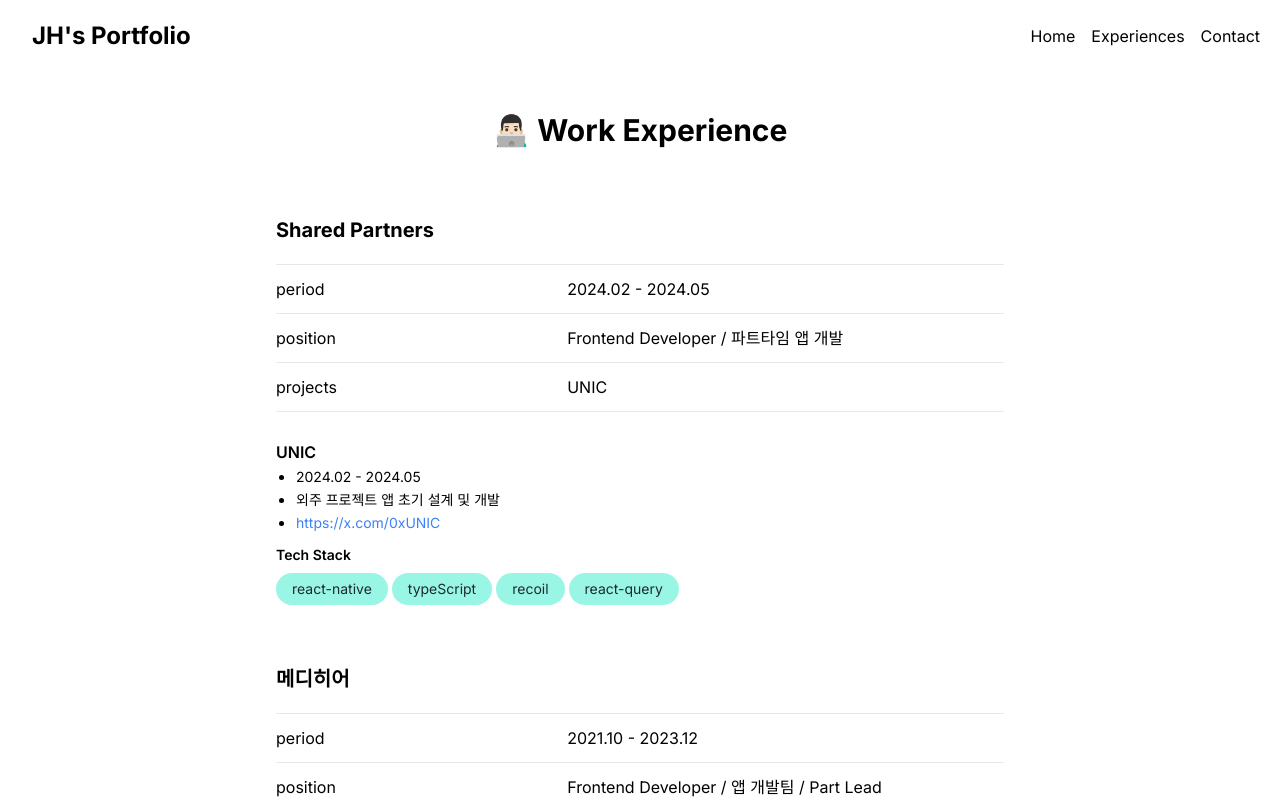
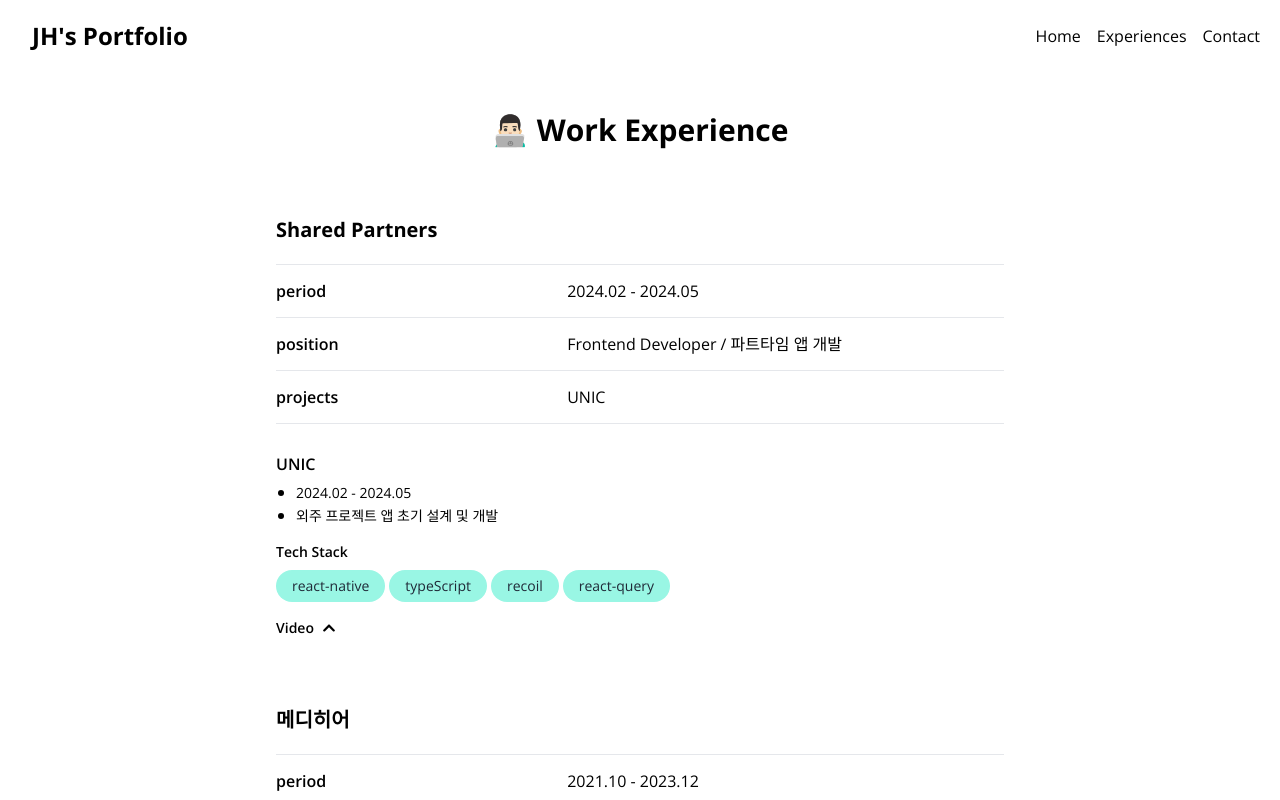
Before and after one commit to Bangc121/new-portfolio, a Next.js app: page /experiences in a window 1280 px wide. Built offline with nearby package versions, Linux system fonts and the light colour scheme.

Commit message:
portfolio update

```diff
--- a/package.json
+++ b/package.json
@@ -10,11 +10,12 @@
   },
   "dependencies": {
     "next": "14.2.3",
-    "next-video": "^1.1.0",
     "nodemailer": "^6.9.13",
     "react": "^18",
     "react-dom": "^18",
     "react-icons": "^5.2.1",
+    "react-player": "^2.16.0",
+    "react-spinners": "^0.13.8",
     "roughjs": "^4.6.6",
     "yup": "^1.4.0"
   },
--- /dev/null
+++ b/public/videos/high.mp4.json
@@ -0,0 +1 @@
+{"status":"pending","originalFilePath":"videos/high.mp4","provider":"mux","providerMetadata":{},"createdAt":1717733441613,"updatedAt":1717733441613,"size":3905361}
--- a/src/app/contact/page.tsx
+++ b/src/app/contact/page.tsx
@@ -7,7 +7,6 @@ import {
 } from "react-icons/ai";
 
 import ContactForm from "@/components/ContactForm";
-import ContactInfoCard from "@/components/ContactInfoCard";
 import { Metadata } from "next";
 
 const CONTACT_INFO = [
--- a/src/app/experiences/page.tsx
+++ b/src/app/experiences/page.tsx
@@ -13,7 +13,7 @@ type Project = {
   title: string;
   period: string;
   skills: string[];
-  description: string;
+  description: string[];
   url?: string;
   video?: string;
 };
@@ -28,8 +28,7 @@ const experiences = [
         title: "UNIC",
         period: "2024.02 - 2024.05",
         skills: ["react-native", "typeScript", "recoil", "react-query"],
-        description: "외주 프로젝트 앱 초기 설계 및 개발",
-        url: "https://x.com/0xUNIC",
+        description: ["외주 프로젝트 앱 초기 설계 및 개발"],
         video: "/videos/high.mp4",
       },
     ],
@@ -53,13 +52,15 @@ const experiences = [
           "github actions",
           "sentry",
         ],
-        description: "닥터히어 Primary Care 서비스 신규런칭 및 유지보수",
+        description: ["닥터히어 Primary Care 서비스 신규런칭 및 유지보수"],
+        video:
+          "https://video.wixstatic.com/video/05ae64_6bebe0488db048de9c5cf0f34d08d4b2/1080p/mp4/file.mp4",
       },
       {
         title: "닥터히어(원격진료 서비스)",
         period: "2022.10 - 2023.02",
         skills: ["react-native", "typescript"],
-        description: "닥터히어 원격진료서비스 유지보수 및 신규기능 개발",
+        description: ["닥터히어 원격진료서비스 유지보수 및 신규기능 개발"],
       },
     ],
     description: "Worked on the Facebook News Feed team.",
@@ -79,7 +80,7 @@ const experiences = [
           "redux-toolkit",
           "styled-components",
         ],
-        description: "외주 프로젝트 앱 초기 설계 및 개발",
+        description: ["외주 프로젝트로 사내 공지 앱 개발"],
       },
     ],
     description: "Worked on the Facebook News Feed team.",
@@ -100,8 +101,11 @@ const experiences = [
           "styled-components",
           "codepush",
         ],
-        description:
+        description: [
+          "신규프로젝트 앱 초기 설계 및 개발",
           "🏆 구글플레이가 선정한 '2021 올해를 빛낸 자기계발 앱' 부문에서 최우수상",
+        ],
+        video: "https://www.youtube.com/watch?v=X1ZKt5QO12g",
       },
     ],
     description:
@@ -116,14 +120,8 @@ const experiences = [
       {
         title: "Fillgi",
         period: "2024.02 - 2024.05",
-        skills: [
-          "React",
-          "TypeScript",
-          "GraphQL",
-          "Apollo Client",
-          "Tailwind CSS",
-        ],
-        description: "Working on the Facebook News Feed team.",
+        skills: ["react-native", "javascript", "android", "ios", "AWS"],
+        description: ["신규프로젝트 앱 초기 설계 및 개발"],
       },
     ],
     description: "Worked on the Google Search team.",
--- a/src/app/layout.tsx
+++ b/src/app/layout.tsx
@@ -1,10 +1,11 @@
 import "./globals.css";
 
-import { Inter } from "next/font/google";
+import { Inter, Open_Sans } from "next/font/google";
+
 import type { Metadata } from "next";
 import Navbar from "@/components/Navbar";
 
-const inter = Inter({ subsets: ["latin"] });
+const openSans = Open_Sans({ subsets: ["latin"] });
 
 export const metadata: Metadata = {
   title: "JH's Portfolio",
@@ -17,7 +18,7 @@ export default function RootLayout({
   children: React.ReactNode;
 }>) {
   return (
-    <html lang="en" className={inter.className}>
+    <html lang="en" className={openSans.className}>
       <body className="w-full">
         <header>
           <div className="max-w-screen-xl mx-auto">
--- a/src/components/ContactForm.tsx
+++ b/src/components/ContactForm.tsx
@@ -2,6 +2,7 @@
 
 import Banner, { BannerData } from "./Banner";
 import { ChangeEvent, FormEvent, useState } from "react";
+import { ClipLoader, FadeLoader, MoonLoader } from "react-spinners";
 
 export type EmailForm = {
   from: string;
@@ -18,6 +19,7 @@ const DEFAULT_DATA = {
 export default function ContactForm() {
   const [form, setForm] = useState<EmailForm>(DEFAULT_DATA);
   const [banner, setBanner] = useState<BannerData | null>(null);
+  const [isLoading, setIsLoading] = useState(false);
 
   const onChange = (e: ChangeEvent<HTMLInputElement | HTMLTextAreaElement>) => {
     const { name, value } = e.target;
@@ -26,12 +28,13 @@ export default function ContactForm() {
 
   const onSubmit = async (e: FormEvent<HTMLFormElement>) => {
     e.preventDefault();
-
+    setIsLoading(true);
     const res = await sendContactEmail(form);
     if (res.state === "success") {
       setBanner({ message: "메시지 전송 성공", state: "success" });
       setTimeout(() => setBanner(null), 3000);
       setForm(DEFAULT_DATA);
+      setIsLoading(false);
     }
   };
 
@@ -97,8 +100,8 @@ export default function ContactForm() {
           onChange={onChange}
           className="text-black w-full border-2 border-gray-200 rounded-lg py-2 px-4 mb-4 focus:outline-none"
         />
-        <button className="bg-teal-200 text-black hover:bg-teal-400 p-3 rounded-md">
-          보내기
+        <button className="bg-teal-200 text-black hover:bg-teal-400 rounded-md h-14">
+          {isLoading ? <ClipLoader color="#ffffff" size={30} /> : "보내기"}
         </button>
       </form>
     </section>
--- a/src/components/ExperienceCard.tsx
+++ b/src/components/ExperienceCard.tsx
@@ -10,18 +10,18 @@ export default function ExperienceCard({ experience }: Props) {
   return (
     <div className="p-5 my-5">
       <h3 className="text-xl font-bold mb-5">{experience.company}</h3>
-      <div className="flex flex-row border-y border-gray-200 py-3">
-        <p className="flex basis-2/5 text-md">period</p>
+      <div className="flex flex-row border-y border-gray-200 py-3.5">
+        <p className="flex basis-2/5 text-md font-semibold">period</p>
         <p className="flex basis-3/5 text-md">{experience.date}</p>
       </div>
-      <div className="flex flex-row border-b border-gray-200 py-3">
-        <p className="flex basis-2/5 text-md ">position</p>
+      <div className="flex flex-row border-b border-gray-200 py-3.5">
+        <p className="flex basis-2/5 text-md font-semibold">position</p>
         <p className="flex basis-3/5 text-md">
           {experience.title} / {experience.position}
         </p>
       </div>
-      <div className="flex flex-row border-b border-gray-200 py-3">
-        <p className="flex basis-2/5 text-md ">projects</p>
+      <div className="flex flex-row border-b border-gray-200 py-3.5">
+        <p className="flex basis-2/5 text-md font-semibold">projects</p>
         <p className="flex basis-3/5 text-md">
           {experience.projects.map((project) => project.title).join(", ")}
         </p>
@@ -30,13 +30,15 @@ export default function ExperienceCard({ experience }: Props) {
         {experience.projects.map((project, index) => (
           <li key={index} className="flex flex-col mt-4">
             <p className="text-md font-semibold mt-3">{project.title}</p>
-            <ul className="flex flex-col list-disc">
+            <ul className="flex flex-col list-disc mt-1">
               <li className="ml-5">
                 <p className="text-sm">{project.period}</p>
               </li>
-              <li className="ml-5 mx-auto">
-                <p className="text-sm">{project.description}</p>
-              </li>
+              {project.description.map((description, index) => (
+                <li key={index} className="ml-5 mx-auto">
+                  <p className="text-sm">{description}</p>
+                </li>
+              ))}
               {project.url && (
                 <Link
                   href={project.url}
@@ -49,7 +51,7 @@ export default function ExperienceCard({ experience }: Props) {
                 </Link>
               )}
             </ul>
-            <p className="text-sm font-semibold mt-3">Tech Stack</p>
+            <p className="text-sm font-semibold mt-4">Tech Stack</p>
             <ul className="flex mt-2">
               {project.skills.map(
                 (skill, index) =>
@@ -62,9 +64,9 @@ export default function ExperienceCard({ experience }: Props) {
                   )
               )}
             </ul>
-            {/* <div className="mt-3">
+            <div className="mt-4">
               {project.video && <VideoCollapse src={project.video} />}
-            </div> */}
+            </div>
           </li>
         ))}
       </ul>
--- a/src/components/VideoCollapse.tsx
+++ b/src/components/VideoCollapse.tsx
@@ -1,21 +1,35 @@
 "use client";
 
-import Video from "next-video";
+import { FaChevronDown, FaChevronUp } from "react-icons/fa";
+
+import ReactPlayer from "react-player";
 import { useState } from "react";
 
 type Props = {
   src: string;
 };
+
 export default function VideoCollapse({ src }: Props) {
   const [isOpened, setIsOpened] = useState(false);
 
-  console.log("src", src);
   return (
     <div className="d-flex flex-column">
-      <button onClick={() => setIsOpened(!isOpened)}>{`${
-        isOpened ? "접기" : "펼치기"
-      }`}</button>
-      {isOpened && <Video src={src} />}
+      <div className="flex flex-row items-center text-sm mb-2">
+        <p className="font-semibold">Video</p>
+        <button className="ml-2" onClick={() => setIsOpened(!isOpened)}>
+          {isOpened ? <FaChevronDown /> : <FaChevronUp />}
+        </button>
+      </div>
+      {isOpened && (
+        <ReactPlayer
+          url={src}
+          width="100%"
+          playing={false}
+          muted={true}
+          controls={true}
+          loop={false}
+        />
+      )}
     </div>
   );
 }
```
Also changed, not shown: 1 other file (tests, documents, lock files or other folders).
